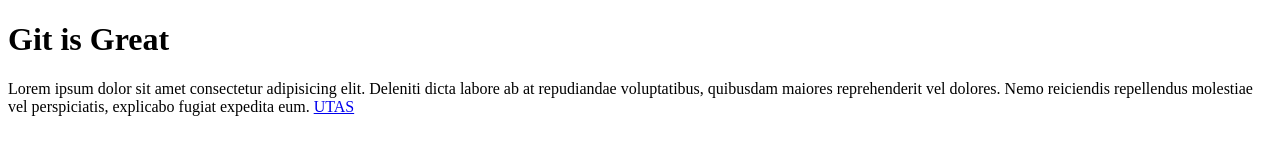
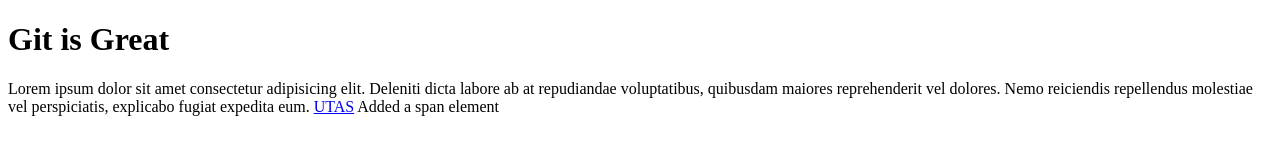
Before and after one commit to duhai-alshukaili-at-utas/gitProject, a plain HTML site: page index.html in a window 1280 px wide. Drawn offline with Linux system fonts and the light colour scheme.

Commit message:
Update index.html
Added a span element

```diff
--- a/index.html
+++ b/index.html
@@ -12,6 +12,7 @@
          quibusdam maiores reprehenderit vel dolores. Nemo reiciendis repellendus molestiae vel
          perspiciatis, explicabo fugiat expedita eum.
          <a href="https://www.utas.edu.om">UTAS</a>
+        <span>Added a span element</span>
     </p>
 </body>
 </html>
```
